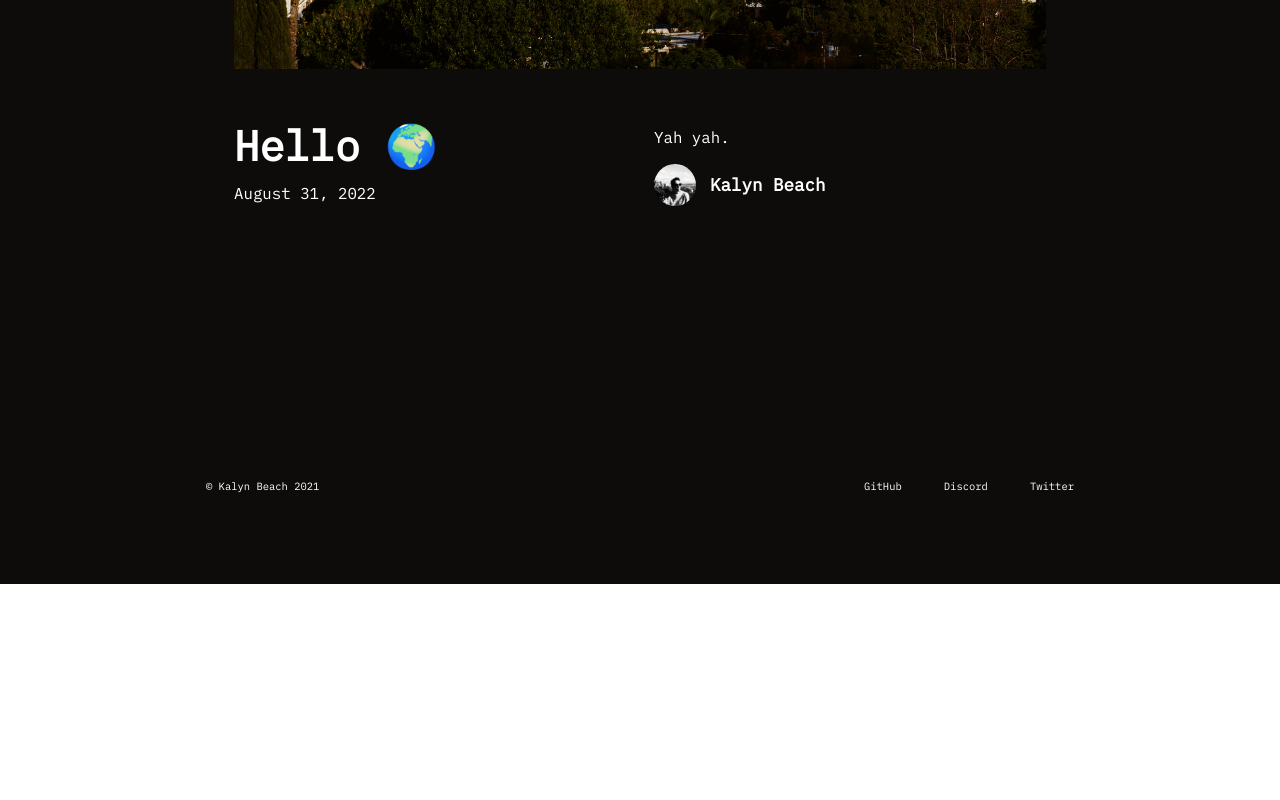
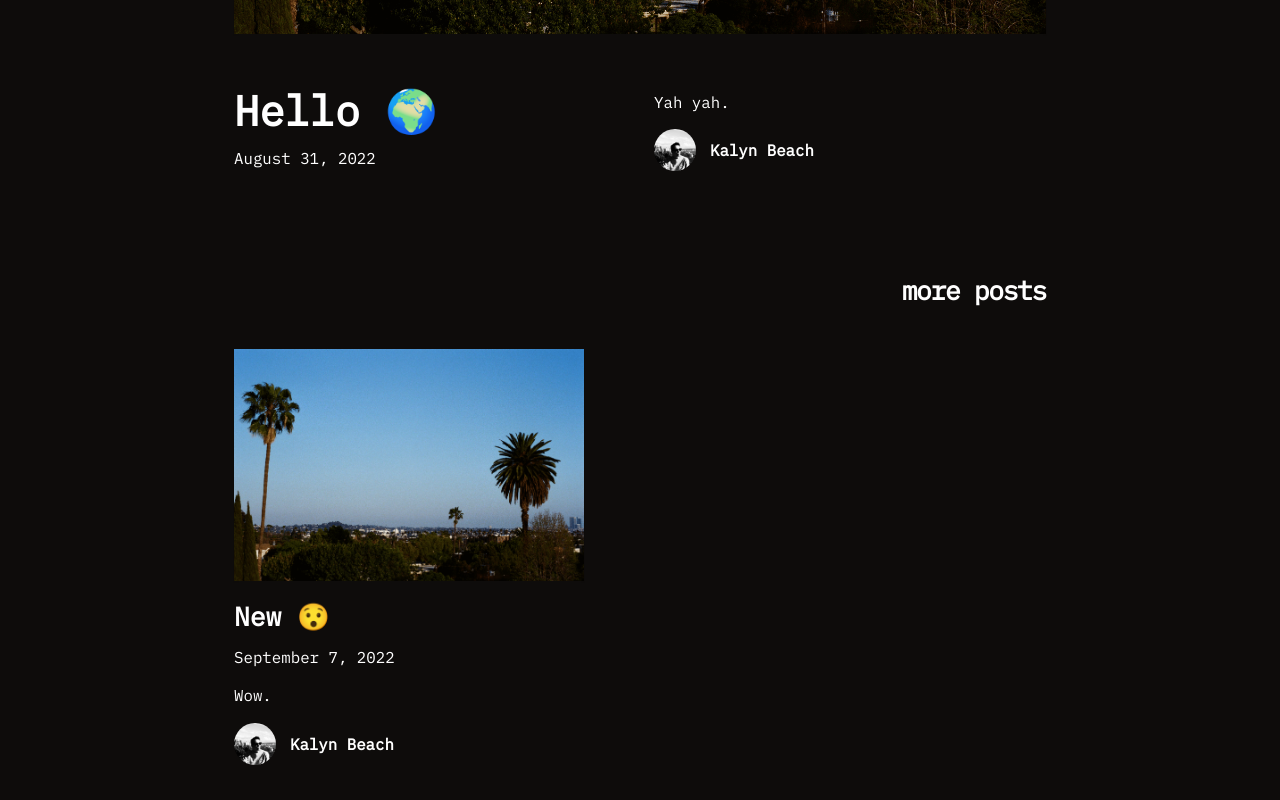
Before and after one commit to kalynbeach/kalyn-eth, a Next.js app: page /blog in a window 1280 px wide. Shown: the part 920-1720 px from the top of the page. Before the commit the page ends 1504 px from the top, so only its background shows below. Built offline with nearby package versions, Linux system fonts and the light colour scheme.

Commit message:
begin laying out and styling blog page components

```diff
--- /dev/null
+++ b/_posts/new.md
@@ -0,0 +1,23 @@
+---
+title: 'New 😯'
+excerpt: 'Wow.'
+coverImage: '/assets/blog/la-idk-when.png'
+date: '2022-09-07T20:02:00.322Z'
+author:
+  name: Kalyn Beach
+  picture: '/assets/blog/kb-sea-bw-web.png'
+ogImage:
+  url: '/assets/blog/la-idk-when.png'
+---
+
+## 🫥
+
+Lorem ipsum dolor sit amet, consectetur adipiscing elit. Donec convallis vestibulum leo, vel vulputate massa pulvinar tempor. Suspendisse elementum accumsan dapibus. Nunc lectus ipsum, vehicula vel turpis nec, pellentesque ultricies magna. Nam congue ligula vel libero pharetra molestie. Integer at nisl interdum mauris tempor tempor. Integer posuere massa et libero facilisis aliquet. Donec non ullamcorper nisi. Vestibulum porta ante eros, at sollicitudin sapien eleifend nec. Nullam dolor sapien, dignissim et dolor ut, tempus finibus odio. Donec a tellus rutrum, varius massa ullamcorper, ultricies odio. Fusce eu purus et dui maximus vestibulum. Aliquam erat volutpat. Curabitur in lorem vitae sapien feugiat facilisis. Etiam ut leo non diam laoreet euismod efficitur sed lectus.
+
+Vestibulum arcu ante, molestie condimentum tincidunt at, dignissim eget leo. In vitae efficitur sem, vitae consequat lectus. Proin ullamcorper ex finibus diam tristique commodo. Suspendisse a risus justo. Duis id nisi nibh. Aliquam at est eleifend, condimentum enim in, aliquet ante. Donec gravida mi sed purus efficitur sodales.
+
+Maecenas mollis a arcu ac tempor. Duis ut augue in nunc luctus luctus vulputate id tellus. Aliquam consectetur lectus at metus imperdiet, non sollicitudin orci suscipit. In in elit ultricies, varius erat sit amet, blandit mauris. Aenean tincidunt lectus sem, eu auctor magna convallis a. Aliquam nec elit ante. Nullam sit amet blandit est. Nunc condimentum enim ut nisl egestas, vitae viverra magna sagittis.
+
+Etiam condimentum eu augue sed efficitur. Nam viverra justo vel pharetra feugiat. Phasellus posuere condimentum augue, eu interdum libero fermentum ac. Sed molestie ultrices tincidunt. Nam pulvinar pharetra nisi, nec ullamcorper massa varius non. Vivamus dignissim nibh non diam pellentesque pulvinar. Fusce aliquam odio eu pretium efficitur. Donec vel mauris vitae orci maximus ullamcorper. Duis vestibulum mi quam, sit amet pellentesque leo congue sed.
+
+Mauris sit amet lacinia enim. Donec diam diam, aliquet eu purus nec, rhoncus congue augue. Quisque sit amet leo quis ipsum maximus dictum et ut nisi. Ut ultricies consequat justo, id sagittis elit euismod vel. Integer pellentesque tempor nulla. Donec faucibus vestibulum arcu, eget pellentesque felis tristique bibendum. Fusce fringilla auctor arcu eget laoreet. Morbi ex dolor, pretium sit amet mauris a, gravida aliquet velit. Vivamus semper vulputate orci, sit amet tincidunt urna posuere gravida. Integer nec tempus magna. Nunc metus turpis, blandit vel orci nec, semper lobortis nisl. Integer ullamcorper scelerisque metus, convallis venenatis velit blandit at. Fusce sed varius nulla.
--- a/components/blog/avatar.tsx
+++ b/components/blog/avatar.tsx
@@ -5,9 +5,9 @@ type Props = {
 
 const Avatar = ({ name, picture }: Props) => {
   return (
-    <div className="flex items-center">
+    <div className="inline-flex items-center">
       <img src={picture} className="w-12 h-12 rounded-full mr-4" alt={name} />
-      <div className="text-xl font-bold">{name}</div>
+      <div className="text-lg font-bold">{name}</div>
     </div>
   )
 }
--- a/components/blog/formatted-date.tsx
+++ b/components/blog/formatted-date.tsx
@@ -1,12 +1,19 @@
 import { parseISO, format } from 'date-fns'
 
 type Props = {
+  className?: string
   dateString: string
 }
 
-const FormattedDate = ({ dateString }: Props) => {
+const FormattedDate = ({ className, dateString }: Props) => {
   const date = parseISO(dateString)
-  return <time dateTime={dateString}>{format(date, 'LLLL	d, yyyy')}</time>
+  return (
+    <time
+      className={className}
+      dateTime={dateString}
+    >
+      {format(date, 'LLLL	d, yyyy')}</time>
+  )
 }
 
 export default FormattedDate
--- a/components/blog/hero-post.tsx
+++ b/components/blog/hero-post.tsx
@@ -22,7 +22,7 @@ const HeroPost = ({
   slug,
 }: Props) => {
   return (
-    <section>
+    <section className="hero-post">
       <div className="mb-8 md:mb-16">
         <CoverImage title={title} src={coverImage} slug={slug} />
       </div>
--- a/components/blog/more-posts.tsx
+++ b/components/blog/more-posts.tsx
@@ -7,9 +7,9 @@ type Props = {
 
 const MorePosts = ({ posts }: Props) => {
   return (
-    <section>
-      <h2 className="mb-8 text-5xl md:text-7xl font-bold tracking-tighter leading-tight">
-        More Stories
+    <section className="more-posts">
+      <h2 className="mb-12 text-2xl md:text-3xl font-bold tracking-tighter leading-tight text-right">
+        more posts
       </h2>
       <div className="grid grid-cols-1 md:grid-cols-2 md:gap-x-16 lg:gap-x-32 gap-y-20 md:gap-y-32 mb-32">
         {posts.map((post) => (
--- a/components/blog/post-header.tsx
+++ b/components/blog/post-header.tsx
@@ -15,8 +15,9 @@ const PostHeader = ({ title, coverImage, date, author }: Props) => {
   return (
     <>
       <PostTitle>{title}</PostTitle>
-      <div className="hidden md:block md:mb-12">
+      <div className="hidden md:inline-flex items-center md:mb-12">
         <Avatar name={author.name} picture={author.picture} />
+        <FormattedDate className="ml-auto" dateString={date} />
       </div>
       <div className="mb-8 md:mb-16 sm:mx-0">
         <CoverImage title={title} src={coverImage} />
@@ -25,7 +26,7 @@ const PostHeader = ({ title, coverImage, date, author }: Props) => {
         <div className="block md:hidden mb-6">
           <Avatar name={author.name} picture={author.picture} />
         </div>
-        <div className="mb-6 text-lg">
+        <div className="inline-block md:hidden text-md">
           <FormattedDate dateString={date} />
         </div>
       </div>
--- a/pages/blog.tsx
+++ b/pages/blog.tsx
@@ -8,7 +8,7 @@ import MorePosts from '../components/blog/more-posts'
 import styles from '../styles/pages/blog.module.scss'
 
 const pageTitle = 'blog'
-const pageHeading = 'writing...'
+// const pageHeading = 'writing...'
 
 type Props = {
   allPosts: Post[]
@@ -24,7 +24,7 @@ export default function Blog({ allPosts }: Props) {
         <title>{`${siteTitle} - ${pageTitle}`}</title>
       </Head>
       <h1>{ pageTitle }</h1>
-      <strong>{pageHeading}</strong>
+      {/* <strong>{pageHeading}</strong> */}
       <br/>
       {heroPost && (
         <HeroPost
```
